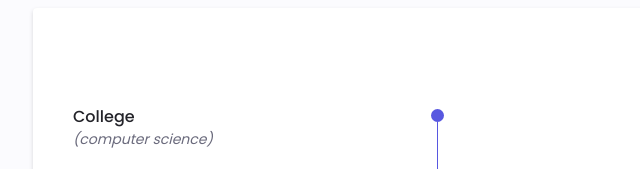
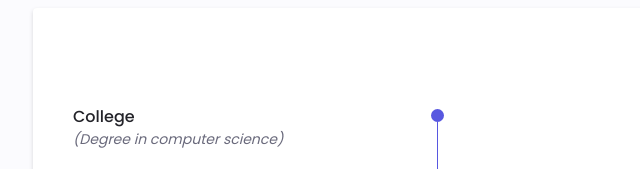
Before and after one commit to Thanjaivalavan/Personal-Portfolio, a plain HTML site: page index.html in a window 1280 px wide. Shown: the part 3040-3209 px from the top of the page, 223-863 px from the left. Drawn offline with nearby package versions, Linux system fonts and the light colour scheme.

Commit message:
index.html

```diff
--- a/index.html
+++ b/index.html
@@ -334,7 +334,7 @@
 
                 <h3 class="qualification__title">College</h3>
                  <span class="qualification__subtitle"
-                    ><i>(computer science)</i><br><br></span
+                    ><i>(Degree in computer science)</i><br><br></span
                   >
                   <span class="qualification__subtitle"
                     >Enathi Rajappa Arts and Science College,<br>Pattukkottai-Tamilnadu</span
```
